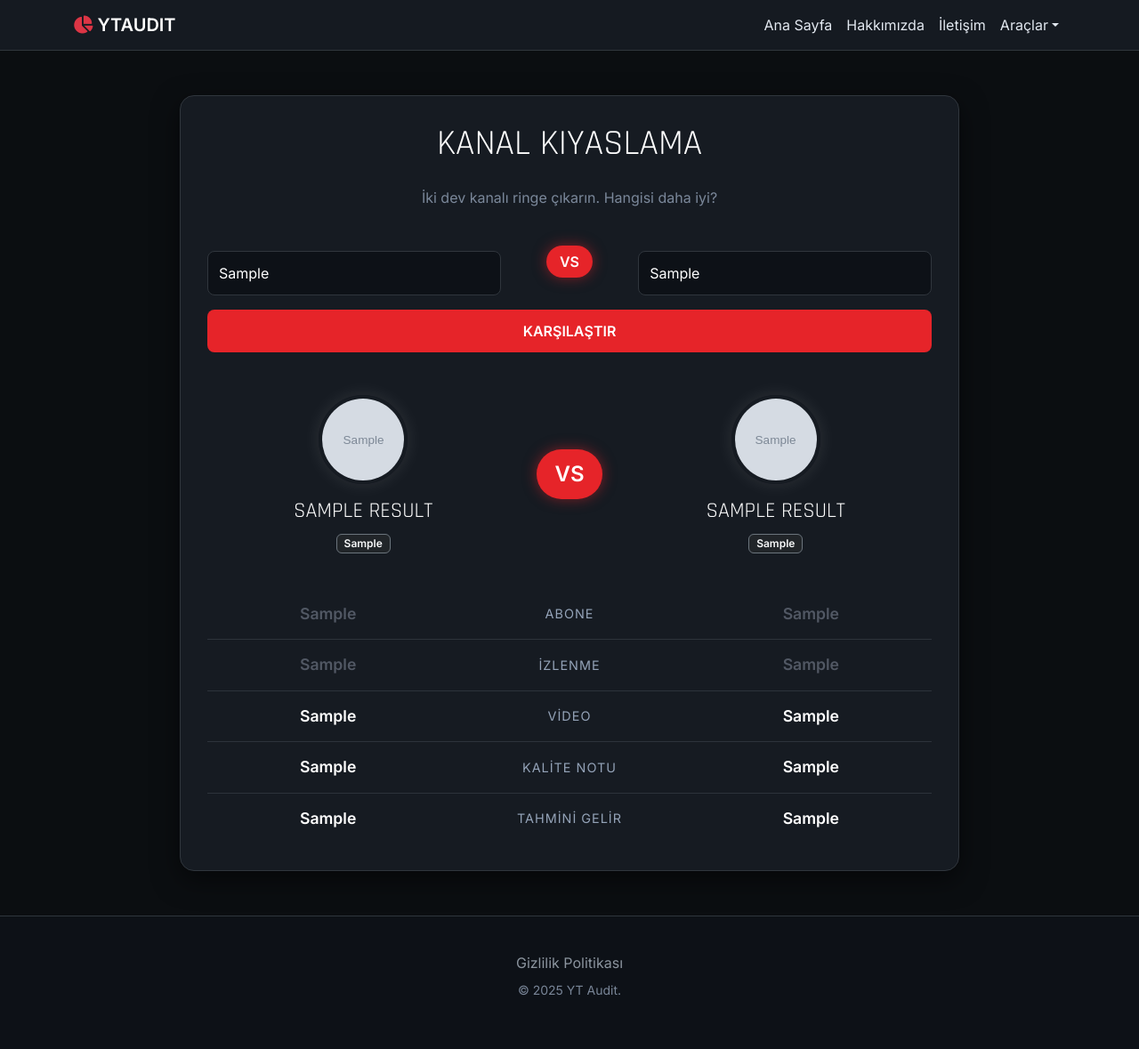
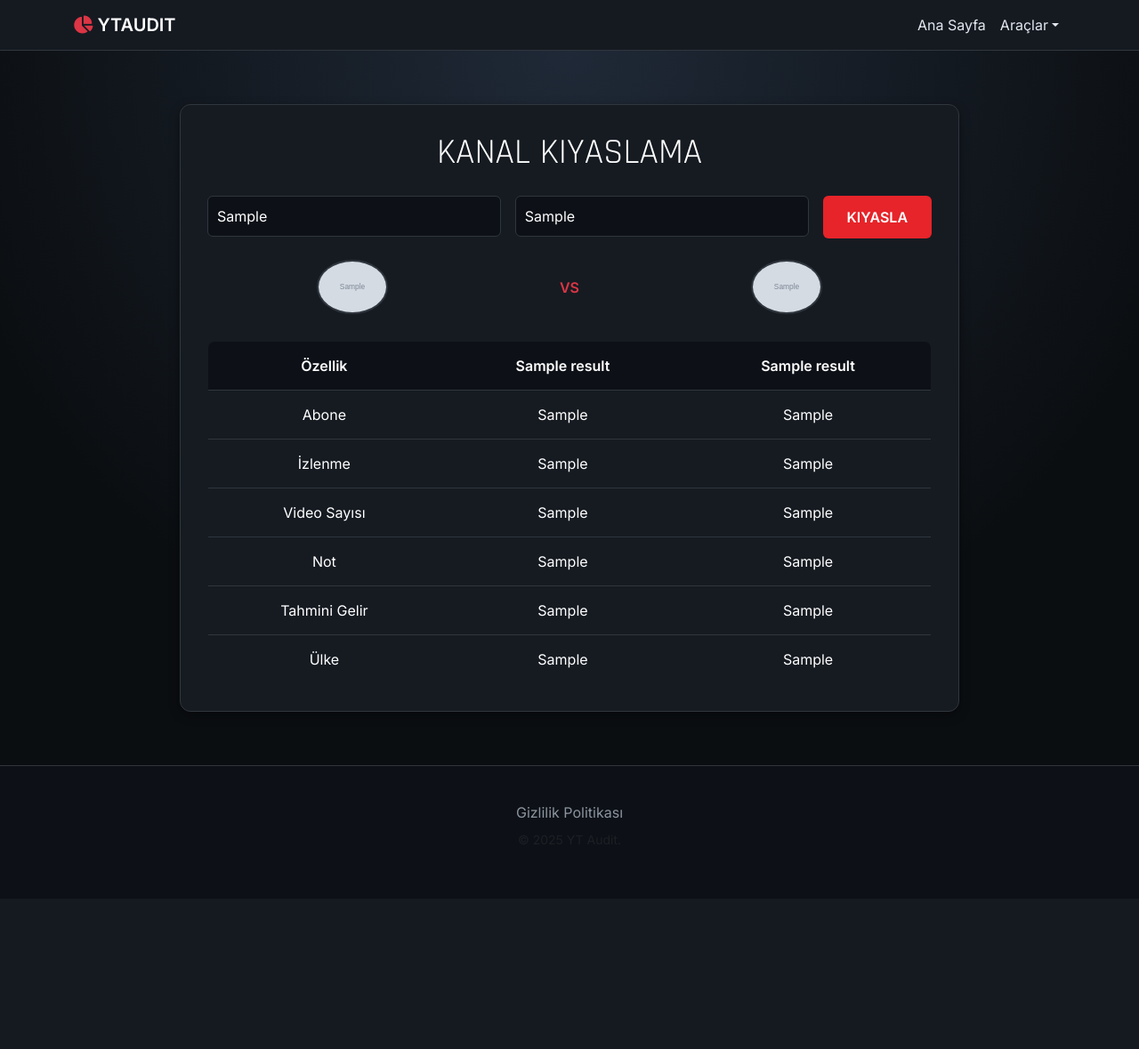
Before and after one commit to 2psgmvs86m-a11y/youtube-trend-analiz, a Flask app: template templates/channel_vs.html in a window 1280 px wide. Shown: the whole page at 89% size. After the commit the page ends 919 px from the top, so only its background shows below. Run offline with Flask 3, Linux system fonts and the light colour scheme; the template is opened without the code that fills it: most values are stand-ins (such as "Sample title", 1, 10 or a date in 2020); grey boxes marked "Sample" are stand-in pictures.

Commit message:
Update channel_vs.html

```diff
--- a/templates/channel_vs.html
+++ b/templates/channel_vs.html
@@ -1,59 +1,34 @@
 <!DOCTYPE html>
-<html lang="{{ current_lang }}">
+<html lang="tr">
 <head>
     <meta charset="UTF-8">
     <meta name="viewport" content="width=device-width, initial-scale=1.0">
-    <title>Kanal Kıyaslama - YT Audit</title>
-    <!-- Ana Sayfa Kütüphaneleri -->
+    <title>Kanal Kıyaslama</title>
     <link href="https://cdn.jsdelivr.net/npm/bootstrap@5.3.0/dist/css/bootstrap.min.css" rel="stylesheet">
     <link href="https://fonts.googleapis.com/css2?family=Rajdhani:wght@400;600;700&family=Inter:wght@300;400;600&display=swap" rel="stylesheet">
     <link rel="stylesheet" href="https://cdnjs.cloudflare.com/ajax/libs/font-awesome/6.4.0/css/all.min.css">
+    <style>
+        :root { --dark-bg: #0b0e11; --card-bg: #161b22; --accent: #e62429; --text-main: #ffffff; }
+        body { background-color: var(--dark-bg); color: var(--text-main); font-family: 'Inter', sans-serif; display: flex; flex-direction: column; min-height: 100vh; }
+        h1, h2, h3 { color: #ffffff !important; font-family: 'Rajdhani', sans-serif; text-transform: uppercase; }
+        .navbar { background: rgba(22, 27, 34, 0.95); border-bottom: 1px solid #30363d; }
+        .nav-link { color: #e2e8f0 !important; font-weight: 500; } .nav-link:hover { color: var(--accent) !important; }
+        .hero { padding: 60px 0; background: radial-gradient(circle at top, #1f2937 0%, var(--dark-bg) 70%); flex: 1; }
+        .glass-card { background: var(--card-bg); border: 1px solid #30363d; border-radius: 12px; padding: 30px; box-shadow: 0 4px 12px rgba(0, 0, 0, 0.4); }
+        .search-input { background: #0d1117 !important; border: 1px solid #30363d; color: white; padding: 10px; border-radius: 6px; }
+        .btn-audit { background: var(--accent); border: none; color: white; font-weight: 700; padding: 12px 20px; border-radius: 6px; width: 100%; }
 
-    <style>
-        /* --- ANA TEMA (index.html ile aynı) --- */
-        :root { --dark-bg: #0b0e11; --card-bg: #161b22; --accent: #e62429; --text-main: #ffffff; --win-color: #10b981; --lose-color: #ef4444; }
-        body { background-color: var(--dark-bg); color: var(--text-main); font-family: 'Inter', sans-serif; display: flex; flex-direction: column; min-height: 100vh; }
-        h1, h2, h3, h4, h5, h6 { color: #ffffff !important; font-family: 'Rajdhani', sans-serif; text-transform: uppercase; }
-        p, span, div, li, label { color: #e2e8f0; }
-        .text-muted { color: #94a3b8 !important; opacity: 0.8 !important; }
-
-        /* NAVBAR */
-        .navbar { background: rgba(22, 27, 34, 0.95); border-bottom: 1px solid #30363d; }
-        .nav-link { color: #e2e8f0 !important; font-weight: 500; transition: color 0.3s; }
-        .nav-link:hover { color: var(--accent) !important; }
-
-        /* KIYASLAMA ALANI */
-        .hero { padding: 50px 0; flex: 1; }
-        .glass-card { background: var(--card-bg); border: 1px solid #30363d; border-radius: 16px; padding: 30px; box-shadow: 0 10px 30px rgba(0, 0, 0, 0.5); }
-
-        /* INPUTLAR */
-        .search-input { background: #0d1117 !important; border: 1px solid #30363d !important; color: white !important; padding: 12px; border-radius: 8px; }
-        .search-input::placeholder { color: #6b7280 !important; }
-        .btn-audit { background: var(--accent); border: none; color: white; font-weight: 700; padding: 12px 20px; border-radius: 8px; width: 100%; transition: 0.3s; }
-        .btn-audit:hover { background: #c51c21; }
-
-        /* VS KARTLARI (Premium Tasarım) */
-        .vs-header { display: flex; justify-content: center; align-items: center; gap: 20px; margin-bottom: 40px; position: relative; }
-        .channel-profile { text-align: center; flex: 1; }
-        .channel-avatar { width: 100px; height: 100px; border-radius: 50%; border: 4px solid var(--card-bg); box-shadow: 0 0 20px rgba(255,255,255,0.1); object-fit: cover; }
-        .vs-badge { background: var(--accent); color: white; font-weight: 900; font-size: 1.5rem; padding: 10px 20px; border-radius: 50px; z-index: 2; box-shadow: 0 0 15px rgba(230, 36, 41, 0.5); }
-
-        /* İSTATİSTİK BARLARI */
-        .stat-row { display: flex; justify-content: space-between; align-items: center; padding: 15px 0; border-bottom: 1px solid #2d333b; }
-        .stat-row:last-child { border-bottom: none; }
-        .stat-val { font-weight: 700; font-size: 1.1rem; flex: 1; text-align: center; }
-        .stat-label { flex: 1; text-align: center; color: #94a3b8; font-size: 0.9rem; text-transform: uppercase; letter-spacing: 1px; }
-
-        .winner-text { color: var(--win-color); text-shadow: 0 0 10px rgba(16, 185, 129, 0.2); }
-        .loser-text { color: #6b7280; opacity: 0.7; }
+        .comparison-table { width: 100%; border: 1px solid #30363d; border-radius: 8px; overflow: hidden; margin-top: 30px; }
+        .comparison-table th, .comparison-table td { padding: 15px; text-align: center; border-bottom: 1px solid #30363d; color: white; }
+        .comparison-table th { background-color: #0d1117; font-weight: 600; }
+        .winner { color: #10b981; font-weight: bold; }
+        .channel-info { background-color: #21262d; font-weight: bold;}
 
         footer { background-color: #0d1117; border-top: 1px solid #30363d; padding: 40px 0; margin-top: auto; }
         .footer-link { color: #8b949e; margin: 0 10px; text-decoration: none; }
     </style>
 </head>
 <body>
-
-    <!-- NAVBAR -->
     <nav class="navbar navbar-expand-lg navbar-dark">
         <div class="container">
             <a class="navbar-brand fw-bold text-white" href="/"><i class="fas fa-chart-pie text-danger"></i> YT<span class="text-white">AUDIT</span></a>
@@ -61,11 +36,9 @@
             <div class="collapse navbar-collapse" id="navbarNav">
                 <ul class="navbar-nav ms-auto">
                     <li class="nav-item"><a class="nav-link" href="/">Ana Sayfa</a></li>
-                    <li class="nav-item"><a class="nav-link" href="/hakkimizda">Hakkımızda</a></li>
-                    <li class="nav-item"><a class="nav-link" href="/iletisim">İletişim</a></li>
                     <li class="nav-item dropdown">
                         <a class="nav-link dropdown-toggle" href="#" data-bs-toggle="dropdown">Araçlar</a>
-                        <ul class="dropdown-menu dropdown-menu-dark" style="background: #161b22;">
+                        <ul class="dropdown-menu dropdown-menu-dark">
                             <li><a class="dropdown-item" href="/araclar/ai-baslik">AI Başlık Oluşturucu</a></li>
                             <li><a class="dropdown-item" href="/araclar/kanal-karsilastir">Kanal Kıyaslama</a></li>
                             <li><a class="dropdown-item" href="/araclar/video-seo">Video SEO Skoru</a></li>
@@ -80,104 +53,59 @@
         <div class="container" style="max-width: 900px;">
             <div class="glass-card">
                 <h1 class="text-center mb-4">Kanal Kıyaslama</h1>
-                <p class="text-center text-muted mb-5">İki dev kanalı ringe çıkarın. Hangisi daha iyi?</p>
-
-                <!-- ARAMA FORMU -->
-                <form method="POST" class="row g-3 mb-5">
+                <form method="POST" class="row g-3">
                     <div class="col-md-5">
-                        <input type="text" name="query1" class="form-control search-input" placeholder="1. Kanal Linki" value="{{ input_data.query1 or '' }}" required>
-                    </div>
-                    <div class="col-md-2 text-center d-none d-md-block">
-                        <span class="vs-badge" style="font-size: 1rem; padding: 8px 15px;">VS</span>
+                        <input type="text" name="query1" class="form-control search-input" placeholder="1. Kanal Linki" required value="{{ input_data.query1 or '' }}">
                     </div>
                     <div class="col-md-5">
-                        <input type="text" name="query2" class="form-control search-input" placeholder="2. Kanal Linki" value="{{ input_data.query2 or '' }}" required>
+                        <input type="text" name="query2" class="form-control search-input" placeholder="2. Kanal Linki" required value="{{ input_data.query2 or '' }}">
                     </div>
-                    <div class="col-12 mt-3">
-                        <button class="btn btn-audit" type="submit">KARŞILAŞTIR</button>
+                    <div class="col-md-2">
+                        <button class="btn btn-audit" type="submit">KIYASLA</button>
                     </div>
                 </form>
 
                 {% if error %}
-                    <div class="alert alert-danger text-center" style="background: #450a0a; border: 1px solid #ef4444; color: #ef4444;">{{ error }}</div>
+                    <div class="alert alert-danger mt-3">{{ error }}</div>
                 {% endif %}
 
                 {% if result %}
-                    <!-- VS KARTLARI -->
-                    <div class="vs-header mt-5">
-                        <!-- KANAL 1 -->
-                        <div class="channel-profile">
-                            <img src="{{ result.avatar1 }}" class="channel-avatar mb-3">
-                            <h4 class="text-white">{{ result.name1 }}</h4>
-                            <div class="badge bg-dark text-light border border-secondary">{{ result.country1 }}</div>
+                    <div class="row justify-content-center mt-4 mb-4">
+                        <div class="col-5 text-center">
+                            <img src="{{ result.avatar1 }}" style="width:80px; border-radius:50%; border:2px solid #30363d;">
                         </div>
-
-                        <!-- VS BADGE -->
-                        <div class="vs-badge">VS</div>
-
-                        <!-- KANAL 2 -->
-                        <div class="channel-profile">
-                            <img src="{{ result.avatar2 }}" class="channel-avatar mb-3">
-                            <h4 class="text-white">{{ result.name2 }}</h4>
-                            <div class="badge bg-dark text-light border border-secondary">{{ result.country2 }}</div>
+                        <div class="col-2 text-center align-self-center fw-bold text-danger">VS</div>
+                        <div class="col-5 text-center">
+                            <img src="{{ result.avatar2 }}" style="width:80px; border-radius:50%; border:2px solid #30363d;">
                         </div>
                     </div>
 
-                    <!-- İSTATİSTİK TABLOSU (MODERN) -->
-                    <div class="stats-container">
-
-                        <!-- ABONE -->
-                        <div class="stat-row">
-                            <div class="stat-val {% if result.raw_subs1 > result.raw_subs2 %}winner-text{% else %}loser-text{% endif %}">
-                                {{ result.subs1 }}
-                            </div>
-                            <div class="stat-label">ABONE</div>
-                            <div class="stat-val {% if result.raw_subs2 > result.raw_subs1 %}winner-text{% else %}loser-text{% endif %}">
-                                {{ result.subs2 }}
-                            </div>
-                        </div>
-
-                        <!-- İZLENME -->
-                        <div class="stat-row">
-                            <div class="stat-val {% if result.raw_view_count > result.raw_view_count_2 %}winner-text{% else %}loser-text{% endif %}">
-                                {{ result.views1 }}
-                            </div>
-                            <div class="stat-label">İZLENME</div>
-                            <div class="stat-val {% if result.raw_view_count_2 > result.raw_view_count %}winner-text{% else %}loser-text{% endif %}">
-                                {{ result.views2 }}
-                            </div>
-                        </div>
-
-                        <!-- VİDEO SAYISI -->
-                        <div class="stat-row">
-                            <div class="stat-val text-white">{{ result.videos1 }}</div>
-                            <div class="stat-label">VİDEO</div>
-                            <div class="stat-val text-white">{{ result.videos2 }}</div>
-                        </div>
-
-                        <!-- NOT -->
-                        <div class="stat-row">
-                            <div class="stat-val {% if result.raw_grade_val > result.raw_grade_val_2 %}winner-text{% else %}text-white{% endif %}">
-                                {{ result.grade1 }}
-                            </div>
-                            <div class="stat-label">KALİTE NOTU</div>
-                            <div class="stat-val {% if result.raw_grade_val_2 > result.raw_grade_val %}winner-text{% else %}text-white{% endif %}">
-                                {{ result.grade2 }}
-                            </div>
-                        </div>
-
-                        <!-- KAZANÇ -->
-                        <div class="stat-row" style="border-bottom: none;">
-                            <div class="stat-val {% if result.raw_earnings_high > result.raw_earnings_high_2 %}winner-text{% else %}text-white{% endif %}">
-                                {{ result.earnings1 }}
-                            </div>
-                            <div class="stat-label">TAHMİNİ GELİR</div>
-                            <div class="stat-val {% if result.raw_earnings_high_2 > result.raw_earnings_high %}winner-text{% else %}text-white{% endif %}">
-                                {{ result.earnings2 }}
-                            </div>
-                        </div>
-
-                    </div>
+                    <table class="comparison-table">
+                        <thead><tr><th>Özellik</th><th>{{ result.name1 }}</th><th>{{ result.name2 }}</th></tr></thead>
+                        <tbody>
+                            <tr><td>Abone</td>
+                                <td class="{% if result.raw_subs1 > result.raw_subs2 %}winner{% endif %}">{{ result.subs1 }}</td>
+                                <td class="{% if result.raw_subs2 > result.raw_subs1 %}winner{% endif %}">{{ result.subs2 }}</td>
+                            </tr>
+                            <tr><td>İzlenme</td>
+                                <td class="{% if result.raw_views1 > result.raw_views2 %}winner{% endif %}">{{ result.views1 }}</td>
+                                <td class="{% if result.raw_views2 > result.raw_views1 %}winner{% endif %}">{{ result.views2 }}</td>
+                            </tr>
+                            <tr><td>Video Sayısı</td>
+                                <td class="{% if result.raw_videos1 > result.raw_videos2 %}winner{% endif %}">{{ result.videos1 }}</td>
+                                <td class="{% if result.raw_videos2 > result.raw_videos1 %}winner{% endif %}">{{ result.videos2 }}</td>
+                            </tr>
+                            <tr><td>Not</td>
+                                <td class="{% if result.raw_grade1 > result.raw_grade2 %}winner{% endif %}">{{ result.grade1 }}</td>
+                                <td class="{% if result.raw_grade2 > result.raw_grade1 %}winner{% endif %}">{{ result.grade2 }}</td>
+                            </tr>
+                            <tr><td>Tahmini Gelir</td>
+                                <td class="{% if result.raw_earnings1 > result.raw_earnings2 %}winner{% endif %}">{{ result.earnings1 }}</td>
+                                <td class="{% if result.raw_earnings2 > result.raw_earnings1 %}winner{% endif %}">{{ result.earnings2 }}</td>
+                            </tr>
+                            <tr><td>Ülke</td><td>{{ result.country1 }}</td><td>{{ result.country2 }}</td></tr>
+                        </tbody>
+                    </table>
                 {% endif %}
             </div>
         </div>
@@ -189,5 +117,6 @@
             <p class="text-muted small mt-2">&copy; 2025 YT Audit.</p>
         </div>
     </footer>
+    <script src="https://cdn.jsdelivr.net/npm/bootstrap@5.3.0/dist/js/bootstrap.bundle.min.js"></script>
 </body>
 </html>
```
